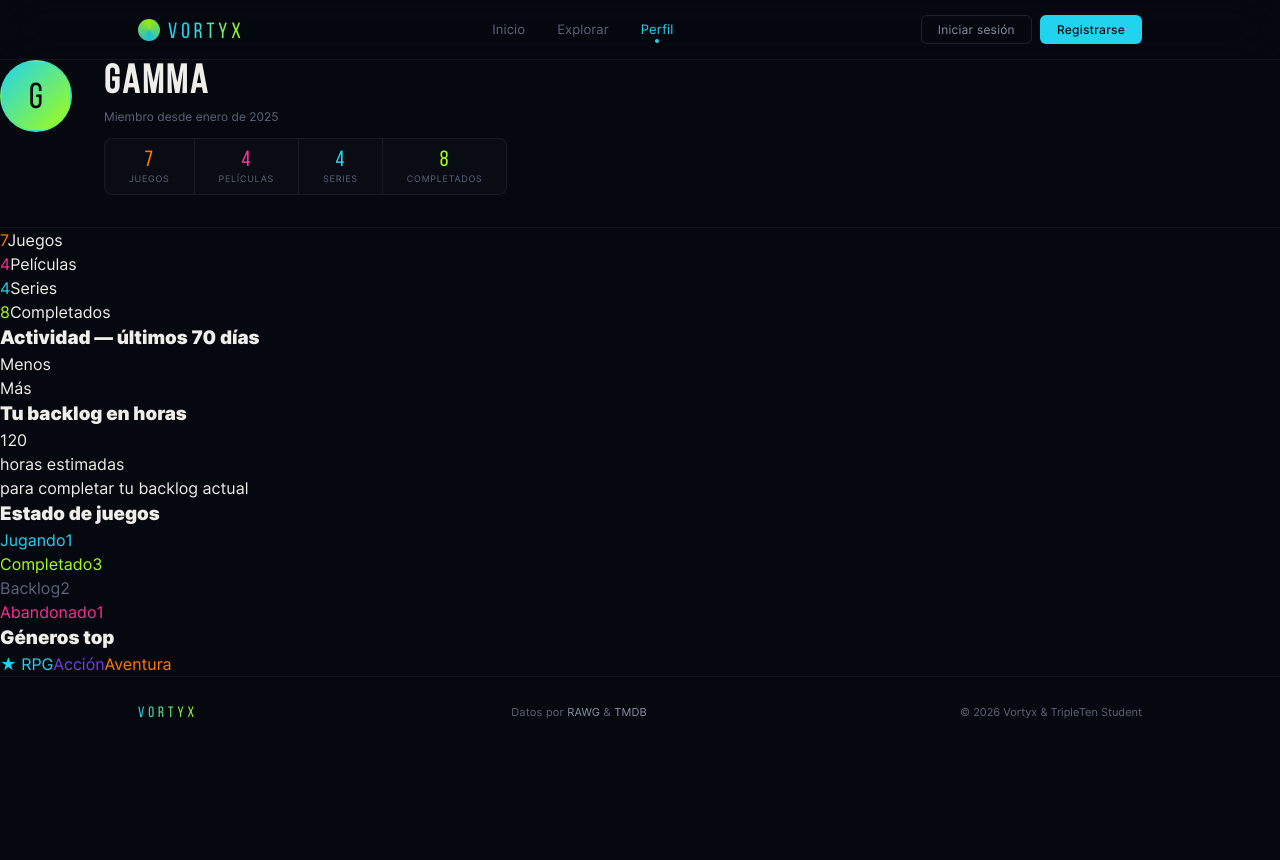
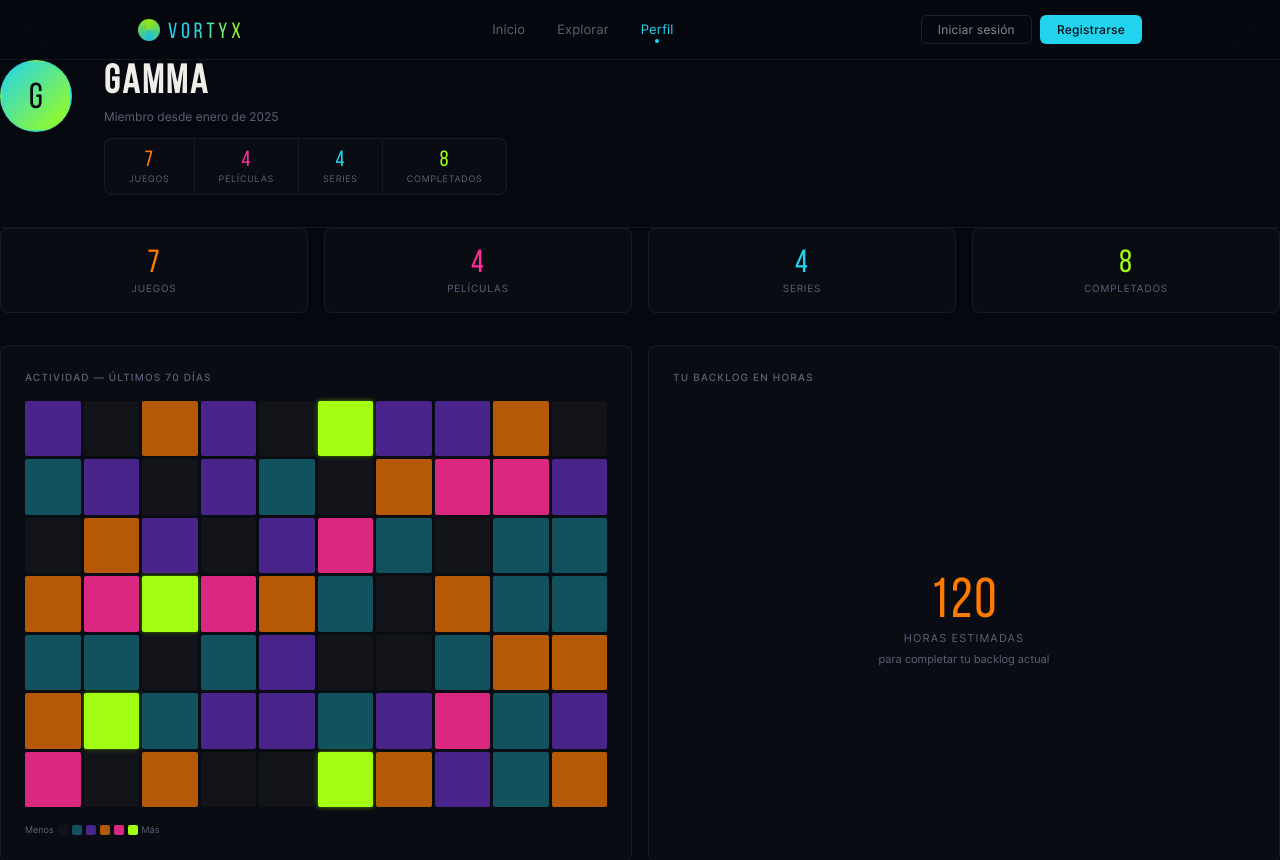
Before and after one commit to NorimNori/vortyx-frontend, a React (Vite) app: page /profile in a window 1280 px wide. Shown: the top 860 px of the page. Before the commit the page ends 800 px from the top, so only its background shows below. Built offline with nearby package versions, Linux system fonts and the light colour scheme; no server answers.

Commit message:
feat(ui): add styles for StasTab component

```diff
--- /dev/null
+++ b/src/components/Profile/StatsTab.css
@@ -0,0 +1,181 @@
+.profile__stats {
+  display: flex;
+  flex-direction: column;
+  gap: var(--spacing-xl);
+}
+
+.stats__summary {
+  display: grid;
+  grid-template-columns: repeat(4, 1fr);
+  gap: var(--spacing-md);
+}
+
+.stats__summary-card {
+  background: rgba(255, 255, 255, 0.02);
+  border: 1px solid var(--color-border);
+  border-radius: var(--radius-md);
+  padding: var(--spacing-md) var(--spacing-lg);
+  display: flex;
+  flex-direction: column;
+  align-items: center;
+  gap: 4px;
+}
+
+.stats__summary-val {
+  font-family: var(--font-display);
+  font-size: 32px;
+  letter-spacing: 1px;
+  line-height: 1;
+}
+
+.stats__summary-label {
+  font-size: 10px;
+  color: var(--color-text-subtle);
+  letter-spacing: 0.08em;
+  text-transform: uppercase;
+}
+
+.stats__grid {
+  display: grid;
+  grid-template-columns: 1fr 1fr;
+  gap: var(--spacing-md);
+}
+
+.stats__panel {
+  background: rgba(255, 255, 255, 0.02);
+  border: 1px solid var(--color-border);
+  border-radius: var(--radius-md);
+  padding: var(--spacing-lg);
+  display: flex;
+  flex-direction: column;
+  gap: var(--spacing-md);
+}
+
+.stats__panel-title {
+  font-size: 10px;
+  letter-spacing: 0.12em;
+  text-transform: uppercase;
+  color: var(--color-text-subtle);
+  font-weight: 500;
+}
+
+.stats__heatmap {
+  display: grid;
+  grid-template-columns: repeat(10, 1fr);
+  gap: 3px;
+}
+
+.stats__heatmap-cell {
+  aspect-ratio: 1;
+  border-radius: 2px;
+  transition: transform var(--transition-fast);
+}
+
+.stats__heatmap-cell:hover {
+  transform: scale(1.3);
+}
+
+.stats__heatmap-legend {
+  display: flex;
+  align-items: center;
+  gap: var(--spacing-xs);
+}
+
+.stats__heatmap-legend-label {
+  font-size: 9px;
+  color: var(--color-text-subtle);
+}
+
+.stats__heatmap-legend-cell {
+  width: 10px;
+  height: 10px;
+  border-radius: 2px;
+}
+
+.stats__backlog {
+  display: flex;
+  flex-direction: column;
+  align-items: center;
+  justify-content: center;
+  flex: 1;
+  text-align: center;
+  gap: 4px;
+}
+
+.stats__backlog-val {
+  font-family: var(--font-display);
+  font-size: 56px;
+  color: var(--color-game);
+  letter-spacing: 2px;
+  line-height: 1;
+}
+
+.stats__backlog-unit {
+  font-size: 11px;
+  letter-spacing: 0.1em;
+  text-transform: uppercase;
+  color: var(--color-text-subtle);
+}
+
+.stats__backlog-sub {
+  font-size: 11px;
+  color: var(--color-text-subtle);
+  font-weight: 300;
+}
+
+.stats__status-list {
+  display: flex;
+  flex-direction: column;
+  gap: var(--spacing-sm);
+  list-style: none;
+}
+
+.stats__status-item {
+  display: flex;
+  align-items: center;
+  justify-content: space-between;
+  padding: var(--spacing-sm) var(--spacing-md);
+  border-radius: var(--radius-sm);
+  border: 1px solid;
+}
+
+.stats__status-label {
+  font-size: 12px;
+  font-weight: 400;
+}
+
+.stats__status-val {
+  font-family: var(--font-display);
+  font-size: 18px;
+  letter-spacing: 1px;
+}
+
+.stats__genres {
+  display: flex;
+  flex-wrap: wrap;
+  gap: var(--spacing-sm);
+}
+
+.stats__genre-tag {
+  font-size: 12px;
+  padding: 5px 12px;
+  border-radius: var(--radius-pill);
+  border: 1px solid;
+  font-weight: 400;
+}
+
+@media (max-width: 768px) {
+  .stats__summary {
+    grid-template-columns: repeat(2, 1fr);
+  }
+
+  .stats__grid {
+    grid-template-columns: 1fr;
+  }
+}
+
+@media (max-width: 480px) {
+  .stats__summary {
+    grid-template-columns: repeat(2, 1fr);
+  }
+}
--- a/src/components/Profile/StatsTab.jsx
+++ b/src/components/Profile/StatsTab.jsx
@@ -9,6 +9,7 @@ import {
   countByStatus,
   getTopGenres,
 } from "../../utils/profileHelpers";
+import "./StatsTab.css";
 
 function StatsTab({ games, movies, series, activity }) {
   const allItems = [...games, ...movies, ...series];
```
